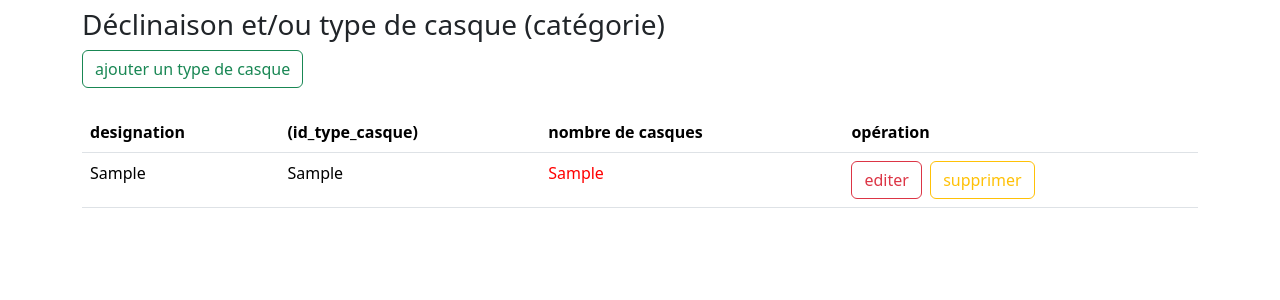
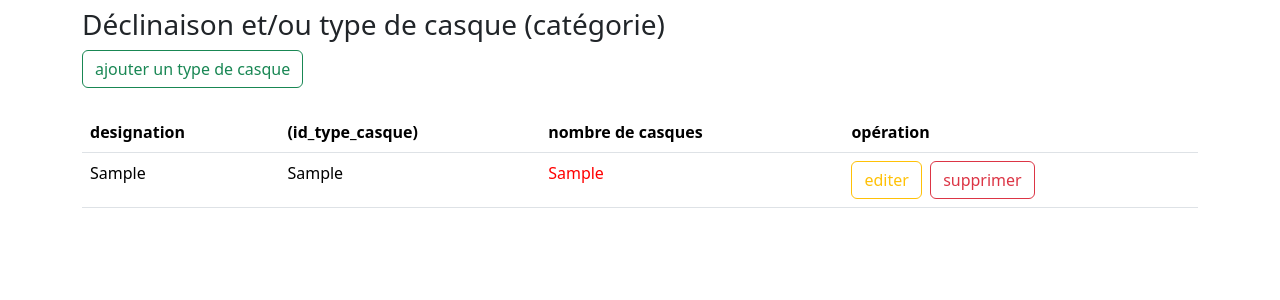
Before and after one commit to Suzdeloffre/SAE2-3.4.5, a Flask app: template 5-A2-SAE345/templates/admin/type_casque/show_type_casque.html in a window 1280 px wide. Shown: the part 64-364 px from the top of the page. Run offline with Flask 3, Linux system fonts and the light colour scheme; the template is opened without the code that fills it: most values are stand-ins (such as "Sample title", 1, 10 or a date in 2020); some libraries are stand-ins or nearby versions.

```diff
--- a/5-A2-SAE345/templates/admin/type_casque/show_type_casque.html
+++ b/5-A2-SAE345/templates/admin/type_casque/show_type_casque.html
@@ -23,8 +23,8 @@
                   <td>{{ ligne.id_type_casque }}</td>
                    <td><span style="color: red">{{ ligne.nbr_casques }}</span></td>
                   <td>
-                      <a class="btn btn-outline-danger" href="/admin/type-casque/edit?id_type_casque={{ ligne.id_type_casque }}">editer</a>&nbsp;
-                      <a class="btn btn-outline-warning" href="/admin/type-casque/delete?id_type_casque={{ ligne.id_type_casque }}">supprimer</a>
+                      <a class="btn btn-outline-warning" href="/admin/type-casque/edit?id_type_casque={{ ligne.id_type_casque }}">editer</a>&nbsp;
+                      <a class="btn btn-outline-danger" href="/admin/type-casque/delete?id_type_casque={{ ligne.id_type_casque }}">supprimer</a>
                   </td>
            </tr>
         {% endfor %}
```
Also changed, not shown: 5-A2-SAE345/controllers/admin_type_casque.py (+5 -7 lines), 5-A2-SAE345/sae_sql.sql (line endings or trailing spaces).
